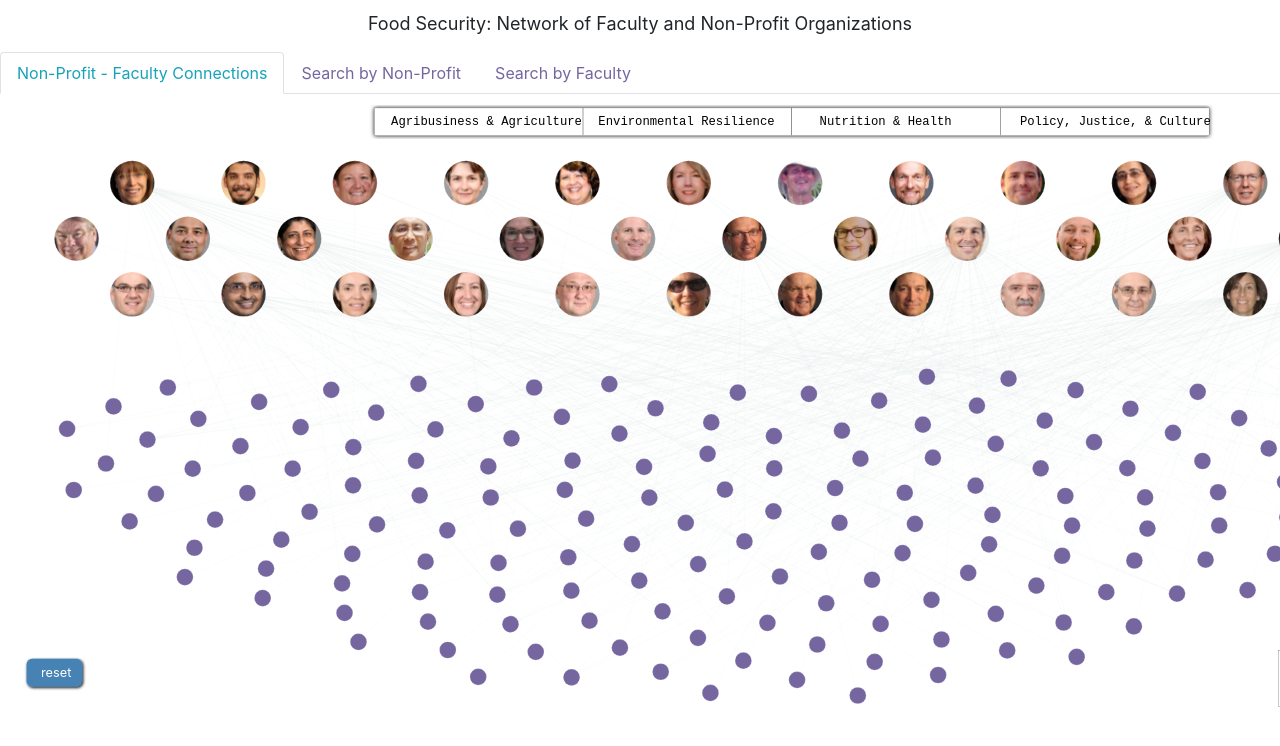
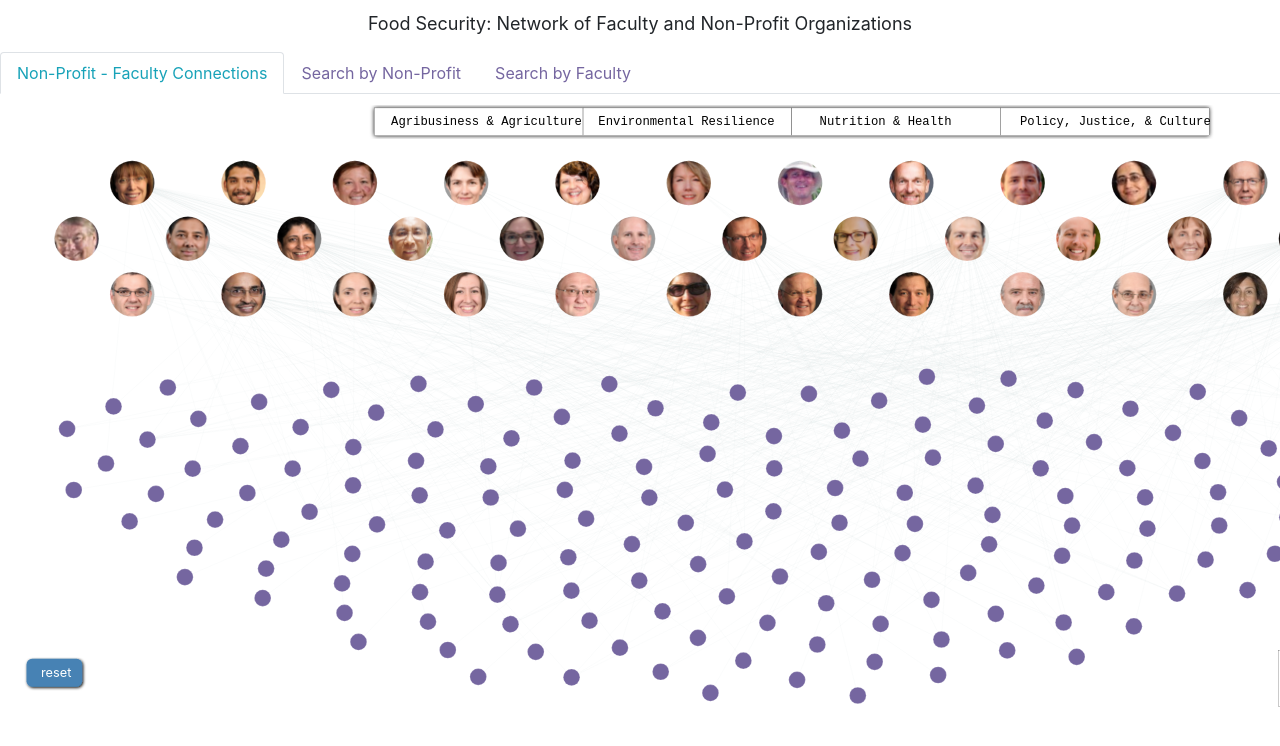
Before and after one commit to SSabu/foodViz, a website: page frontend/index.html in a window 1280 px wide. Shown: the top 746 px of the page. Drawn offline with nearby package versions, Linux system fonts and the light colour scheme; animation ran at ten frames a second.

Commit message:
photos & title

```diff
--- a/frontend/index.html
+++ b/frontend/index.html
@@ -2,7 +2,7 @@
 <html lang="en">
   <head>
     <meta charset="utf-8">
-    <title>Food Net</title>
+    <title>Knowledge Alliances</title>
     <link rel="shortcut icon" href="./favicon.ico">
     <link rel="stylesheet" href="http://code.jquery.com/ui/1.12.1/themes/base/jquery-ui.css" type="text/css">
     <link rel="stylesheet" href="https://stackpath.bootstrapcdn.com/bootstrap/4.3.1/css/bootstrap.min.css" integrity="sha384-ggOyR0iXCbMQv3Xipma34MD+dH/1fQ784/j6cY/iJTQUOhcWr7x9JvoRxT2MZw1T" crossorigin="anonymous">
--- a/frontend/script.js
+++ b/frontend/script.js
@@ -169,7 +169,7 @@ function network(data) {
         .attr("width", config.size)
         .attr("height", config.size)
         .attr("x", -125)
-        .attr("y", 0)
+        .attr("y", 15)
         .attr("patternUnits", "userSpaceOnUse")
         .append("svg:image")
         .attr("xlink:href", "./faculty/"+faculty["name"]+".jpg")
```
